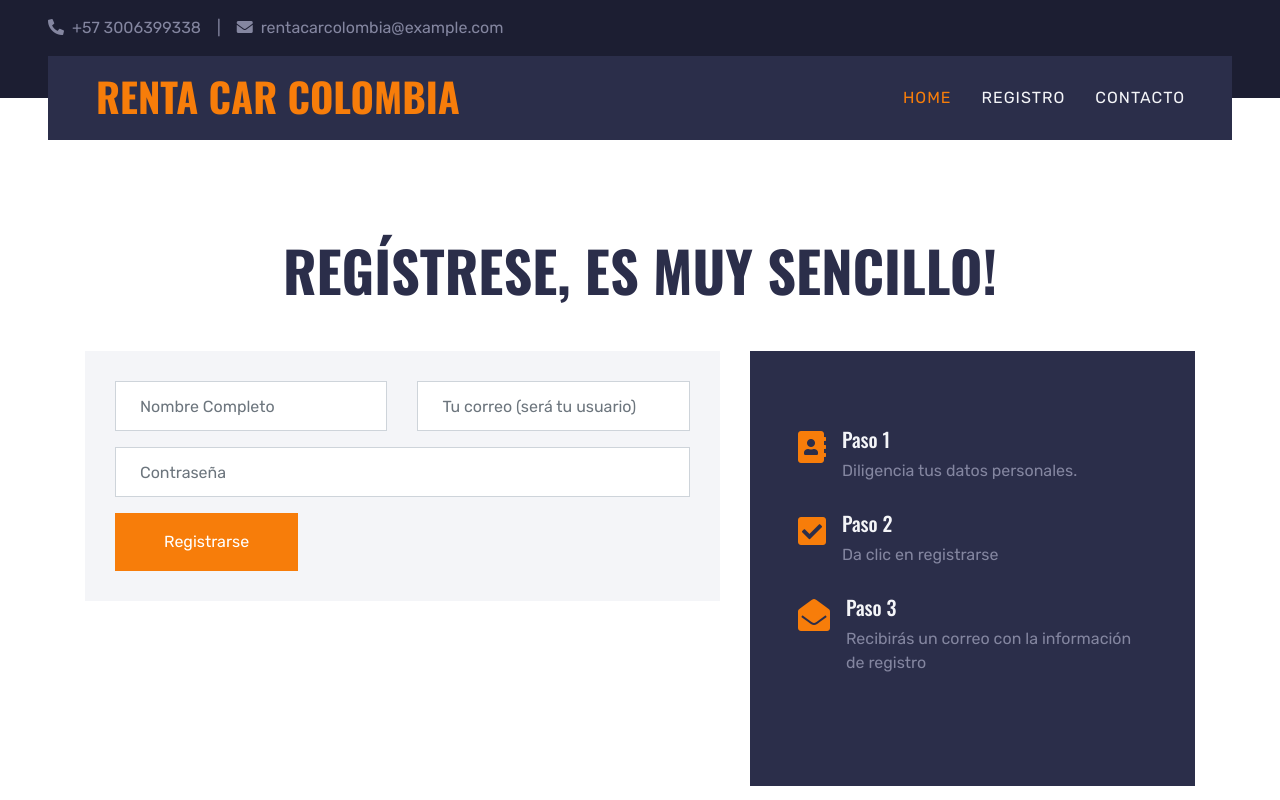
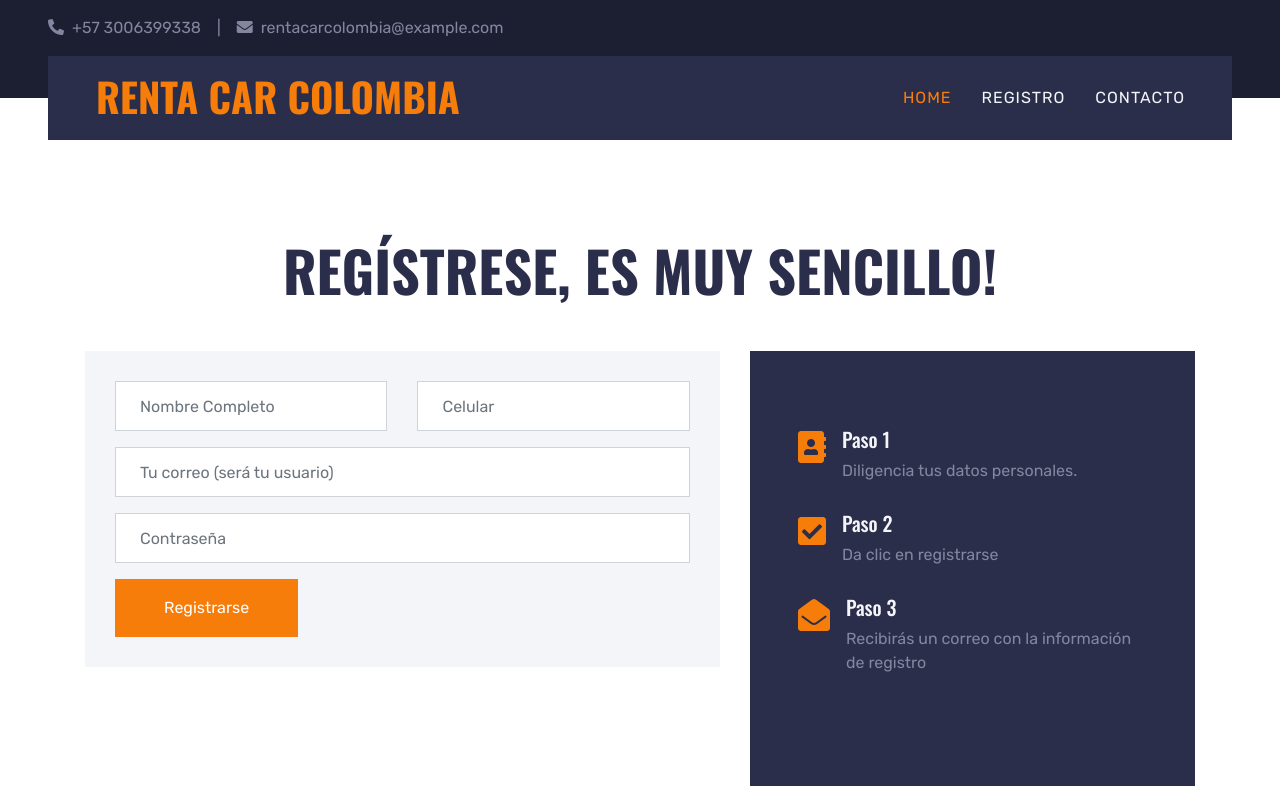
Before and after one commit to Eduarts-Corp/frontend-renta-cars, an Angular app: page /administracion/crear-usuario in a window 1280 px wide. Shown: the top 800 px of the page. Built offline with nearby package versions, Linux system fonts and the light colour scheme.

Commit message:
Se agrega campo celular al formulario de registro

```diff
--- a/src/app/modulos/administracion/usuarios/crear-usuario/crear-usuario.component.html
+++ b/src/app/modulos/administracion/usuarios/crear-usuario/crear-usuario.component.html
@@ -11,8 +11,11 @@
                                 <input type="text" class="form-control p-4" placeholder="Nombre Completo" required="required">
                             </div>
                             <div class="col-6 form-group">
-                                <input type="email" class="form-control p-4" placeholder="Tu correo (será tu usuario)" required="required">
+                                <input type="celular" class="form-control p-4" placeholder="Celular" required="required">
                             </div>
+                        </div>
+                        <div class="form-group">
+                            <input type="email" class="form-control p-4" placeholder="Tu correo (será tu usuario)" required="required">
                         </div>
                         <div class="form-group">
                             <input type="text" class="form-control p-4" placeholder="Contraseña" required="required">
```
